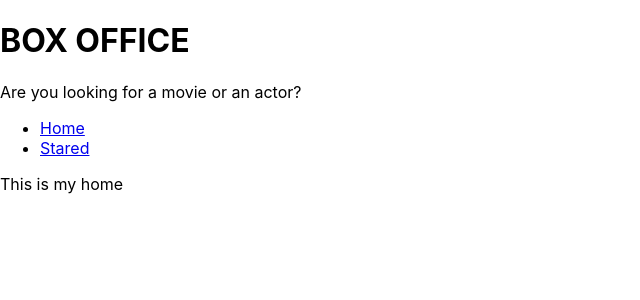
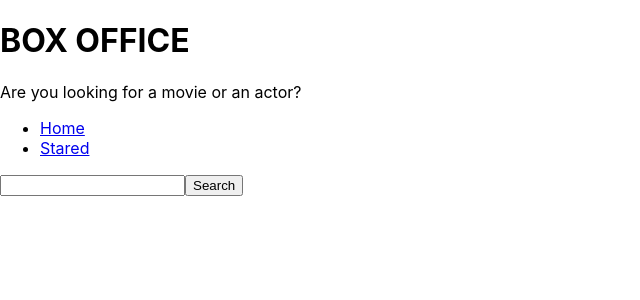
Before and after one commit to IshtiaqueNafis/box-office, a React (Create React App) app: page / in a window 1280 px wide. Shown: the top 300 px of the page, without its empty margins (0-640 px from the left). Built offline with nearby package versions, Linux system fonts and the light colour scheme.

Commit message:
creeated input and fetched result from maze api

```diff
--- a/src/components/pages/Home.js
+++ b/src/components/pages/Home.js
@@ -1,8 +1,32 @@
-import React from 'react';
+import React, {useState} from 'react';
 import MainPageLayout from "../MainPageLayout";
 
-const Home = () => (
-        <MainPageLayout>This is my home</MainPageLayout>
+const Home = () => {
+    const [input, setInput] = useState('');
+    const onInputChange = ev => {
+        setInput(ev.target.value);
+
+    }
+
+    const onSearch = () => {
+        // https://api.tvmaze.com/search/shows?q=girls
+
+        fetch(`https://api.tvmaze.com/search/shows?q=${input}`).then(r=>r.json()).then(result=>console.log(result))
+
+    }
+    const onKeyDown = (ev)=>{
+        if(ev.keyCode===13){
+          onSearch()
+        }
+    }
+
+    return (
+
+        <MainPageLayout>
+            <input type="text" onChange={onInputChange} onKeyDown={onKeyDown} value={input}/>
+            <button type='button' onClick={onSearch}>Search</button>
+        </MainPageLayout>
     );
+};
 
 export default Home;
```
